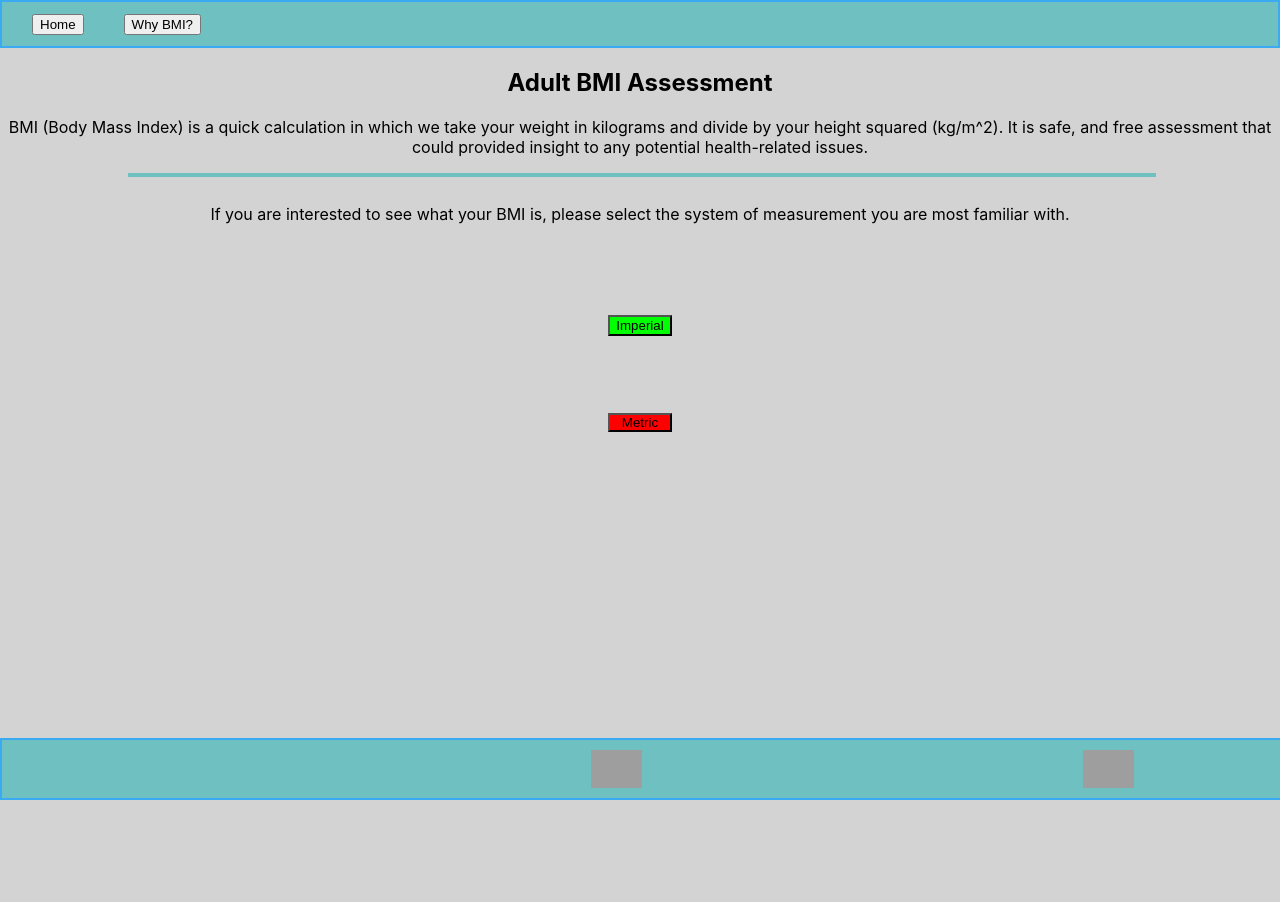
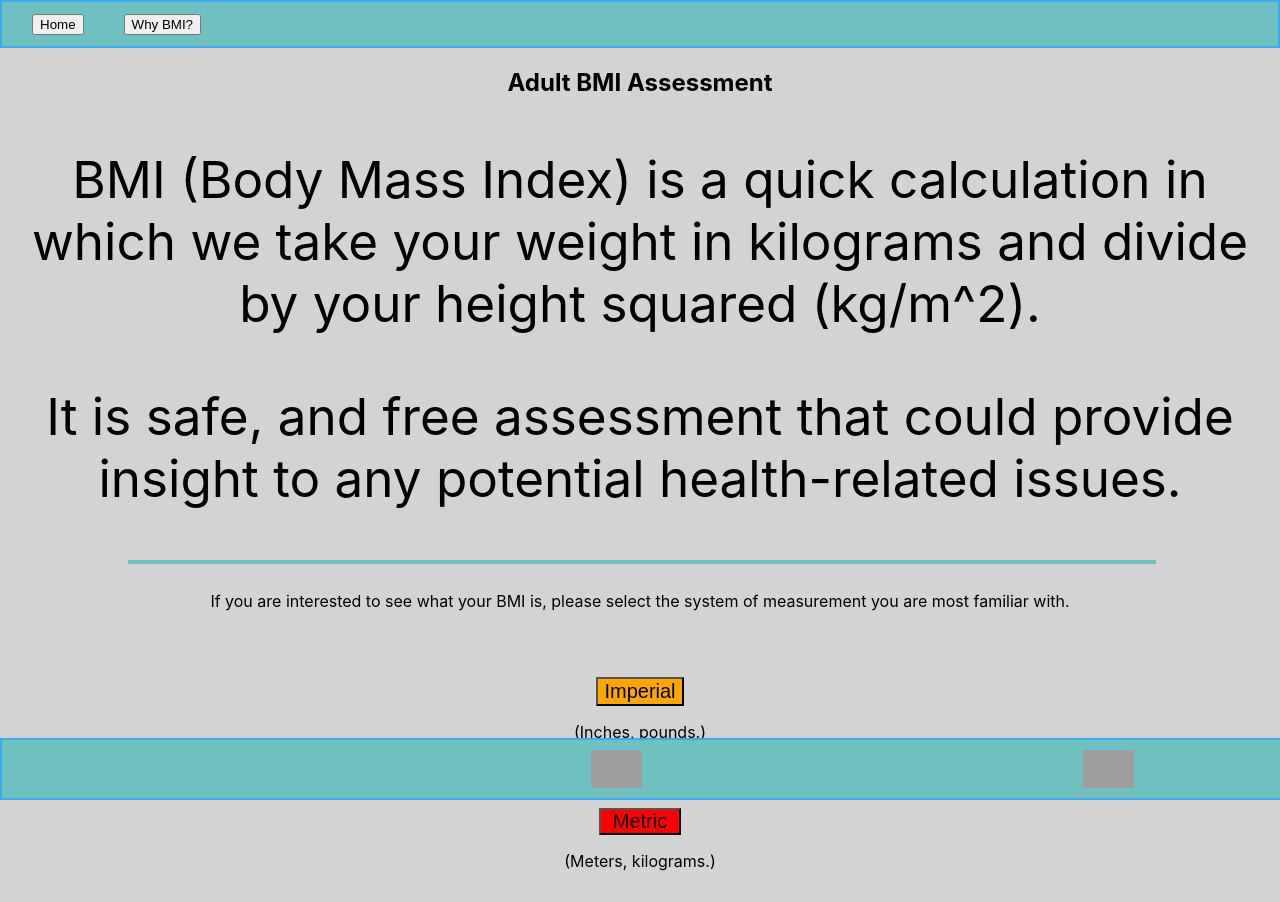
Before and after one commit to hammyhammer/bmi-calculator, a React (Create React App) app in the folder client/: page / in a window 1280 px wide. Before the commit the page ends 800 px from the top, so only its background shows below. Built offline with nearby package versions, Linux system fonts and the light colour scheme; no server answers; grey boxes are pictures that could not be loaded.

Commit message:
homepage styled

```diff
--- a/client/src/App.css
+++ b/client/src/App.css
@@ -24,18 +24,31 @@ header {
 
 
 
-.home {
+.home-button {
   padding: 0px 40px 0px 30px;
 }
 
+.home-main-body {
+  font-size: 4vw;
+  margin: 30px 30px 0px 30px
+}
+
+.bottom {
+  padding: 15px;
+}
+
 .imperial {
-  background-color: lime;
-  margin: 75px;
+  background-color: orange;
+  font-size: 20px;
+  margin: 50px 0px 0px 0px;
 }
 
 .metric {
   background-color: red;
-  padding: 0px 11.5px
+  padding: 0px 11.5px;
+  font-size: 20px;
+  margin: 30px 0px 0px 0px;
+
 }
 
 footer {
@@ -79,12 +92,8 @@ footer a {
 }
 
 
-// aboslute 0
 
 
-.main-body {
-  font-size: 3vw;
-}
 
 .Results-Metric {
   text-align: center;
@@ -102,12 +111,8 @@ footer a {
   left: 10%;
   width: 80%;
   border: 2px solid rgb(111,193, 193);
-
 }
 
-.bottom {
-  padding: 15px;
-}
 
 .weight {
   background-color: cyan;
--- a/client/src/components/Home.jsx
+++ b/client/src/components/Home.jsx
@@ -4,9 +4,11 @@ export default function Home() {
   return (
     <div>
       <h2>Adult BMI Assessment</h2>
-      <div className="main-body">
+      <div className="home-main-body">
         <p>BMI (Body Mass Index) is a quick calculation in which we take your weight in kilograms and divide
-          by your height squared (kg/m^2). It is safe, and free assessment that could provided insight to any potential
+          by your height squared (kg/m^2).</p>
+        {/* <br /> */}
+        <p>It is safe, and free assessment that could provide insight to any potential
           health-related issues.</p>
       </div>
 
@@ -17,10 +19,14 @@ export default function Home() {
         <Link to="/imperial">
           <button className="imperial">Imperial</button>
         </Link>
+        <p>(Inches, pounds.)</p>
+
         <br />
         <Link to="/metric">
           <button className="metric">Metric</button>
         </Link>
+        <p>(Meters, kilograms.)</p>
+
       </div>
     </div>
   )
--- a/client/src/components/Navbar.jsx
+++ b/client/src/components/Navbar.jsx
@@ -4,13 +4,13 @@ export default function Navbar() {
   return (
     <header>
       <Link
-        className="home"
+        className="home-button"
         to="/">
         <button>Home</button>
       </Link>
 
       <Link
-        className="why-bmi"
+        className="why-bmi-button"
         to="/why-bmi">
         <button>Why BMI?</button>
       </Link>
```
